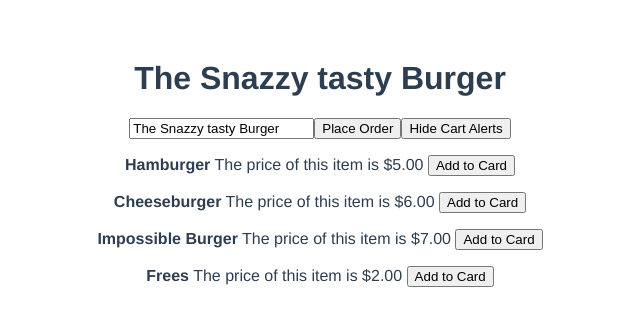
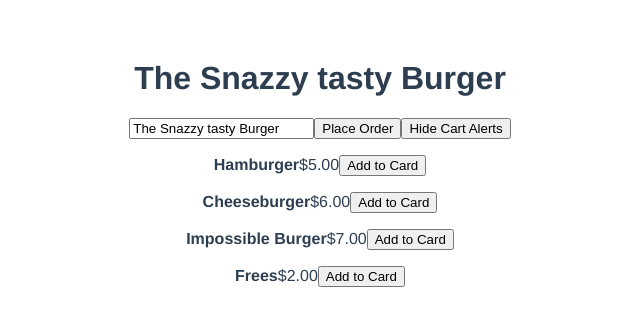
Before and after one commit to kami16ru/vueschool-composition-api, a Vue app: page / in a window 1280 px wide. Shown: the top 326 px of the page, without its empty margins (320-960 px from the left). Built offline with nearby package versions, Linux system fonts and the light colour scheme.

Commit message:
computed to props

```diff
--- a/src/App.vue
+++ b/src/App.vue
@@ -9,6 +9,7 @@
       :name="meal.name"
       :price="meal.price"
       @addToCart="addItemToCart"
+      :currencySymbol="currencySymbol"
   />
 
 </template>
@@ -20,6 +21,7 @@ import YummyMeal from '@/components/YummyMeal.vue'
 export default {
   components: { YummyMeal },
   setup() {
+    const currencySymbol = '$'
     const name = ref('The Snazzy tasty Burger')
     const cart = reactive([])
     const meal = reactive({
@@ -39,7 +41,15 @@ export default {
         (newValue, oldValue) => alert(newValue.join('\n')),
         {})
 
-    return { name, placeOrder, addItemToCart, meal, meals, removeWatcher };
+    return {
+      name,
+      placeOrder,
+      addItemToCart,
+      meal,
+      meals,
+      removeWatcher,
+      currencySymbol
+    };
   }
 }
 
--- a/src/components/YummyMeal.vue
+++ b/src/components/YummyMeal.vue
@@ -1,28 +1,29 @@
 <template>
   <p>
     <strong>{{ name }}</strong>
-    {{ pricePrettySentence }}
+
+    <YummyMealPrice :price="price" :currencySymbol="currencySymbol" />
+
     <button @click="addToCart">Add to Card</button>
   </p>
 </template>
 
 <script>
-import { computed } from 'vue'
+import YummyMealPrice from "@/components/YummyMealPrice.vue";
 
 export default {
+  components: { YummyMealPrice },
   props: {
     name: String,
-    price: Number
+    price: Number,
+    currencySymbol: String
   },
   setup(props, { emit }) {
     const addToCart = () => {
       emit('addToCart', props.name)
     }
-    const pricePretty = computed(() => `$${props.price.toFixed(2)}`)
-    const pricePrettySentence = computed(
-        () => `The price of this item is ${pricePretty.value}`)
 
-    return { addToCart, pricePretty, pricePrettySentence }
+    return { addToCart }
   }
 }
 </script>
--- /dev/null
+++ b/src/components/YummyMealPrice.vue
@@ -0,0 +1,27 @@
+<template>
+  <span>
+    {{ pricePretty }}
+  </span>
+</template>
+
+<script>
+import { computed } from "vue";
+
+export default {
+  props: {
+    price: Number,
+    currencySymbol: String
+  },
+  setup(props) {
+    const pricePretty = computed(
+        () => props.currencySymbol + props.price.toFixed(2)
+    )
+
+    return { pricePretty }
+  }
+}
+</script>
+
+<style scoped>
+
+</style>
```
